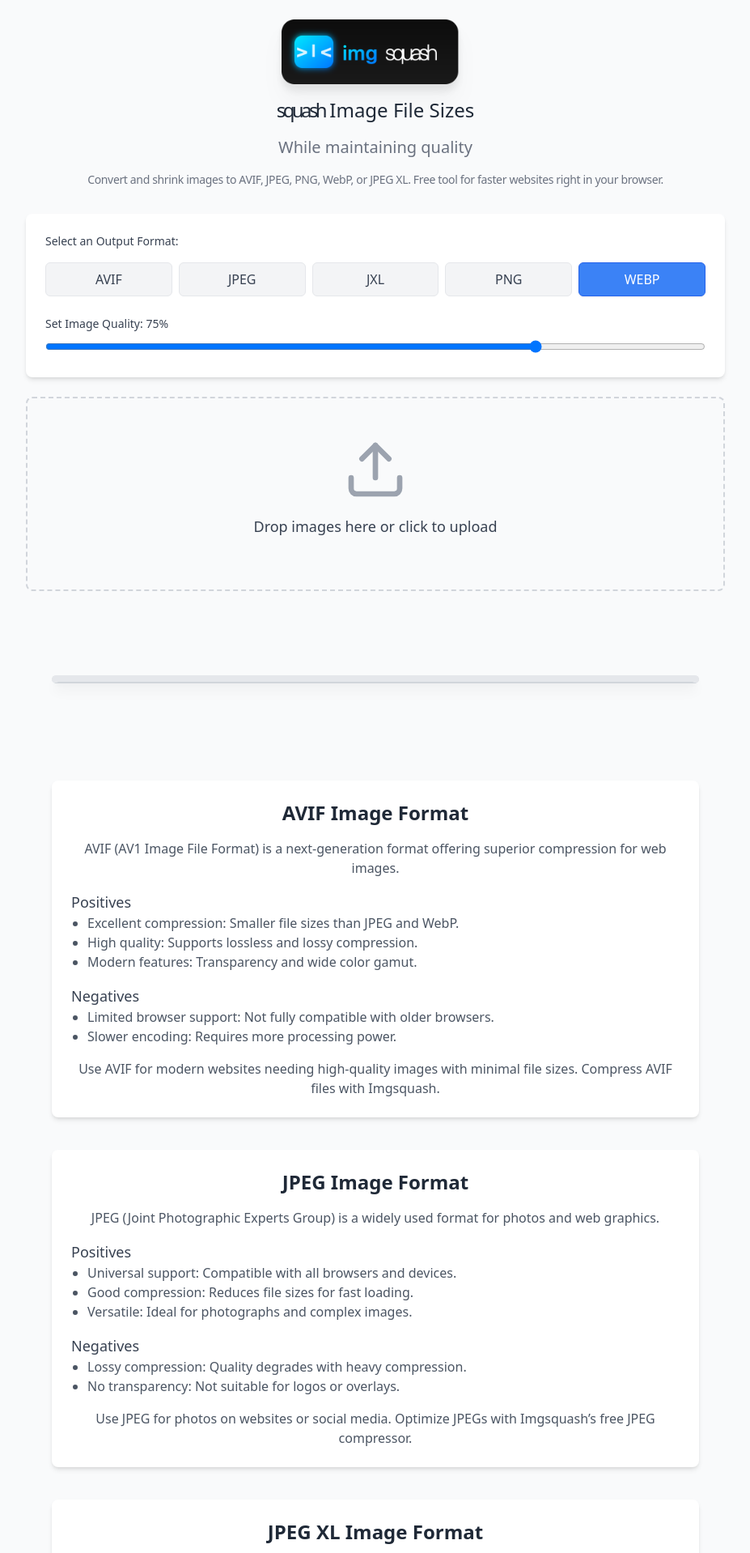
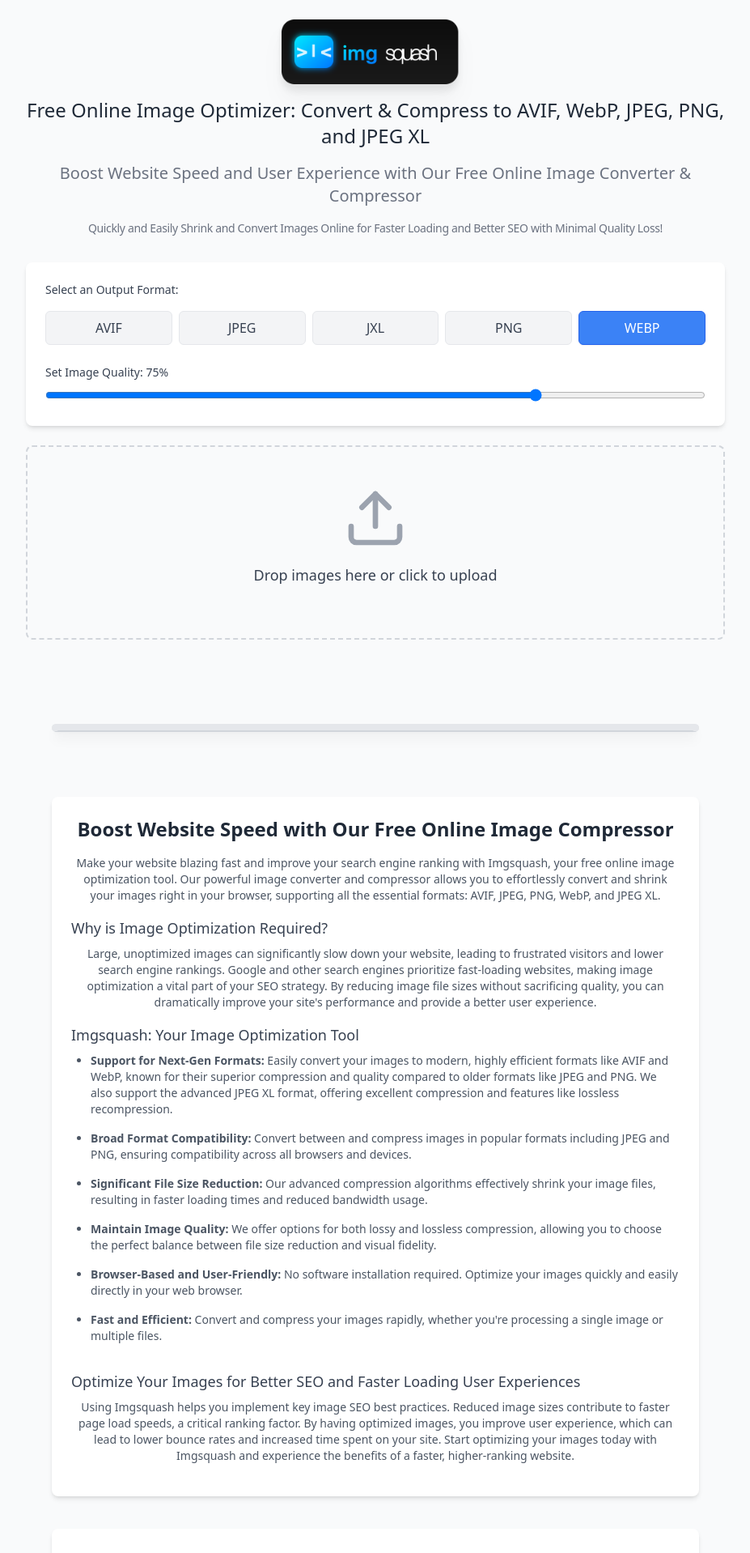
Before and after one commit to pantaleone-ai/imgsquash.com, a React (Vite) app: page / in a window 1280 px wide. Shown: the top 1918 px of the page at 81% size, without its empty margins (176-1103 px from the left). Built offline with nearby package versions, Linux system fonts and the light colour scheme.

Commit message:
homepage SEO

```diff
--- a/src/App.tsx
+++ b/src/App.tsx
@@ -88,10 +88,10 @@
 
           </div>
           <h1 className="text-gray-800 text-2xl">
-         <span className='tracking-[-.15em] font-medium'>squash</span>  Image File Sizes
+         Free Online Image Optimizer: Convert & Compress to AVIF, WebP, JPEG, PNG, and JPEG XL
           </h1>
-          <h2 className="text-gray-500 text-xl m-4">While maintaining quality</h2>
-          <h2 className="text-gray-500 text-sm tracking-tight">Convert and shrink images to AVIF, JPEG, PNG, WebP, or JPEG XL. Free tool for faster websites right in your browser.</h2>
+          <h2 className="text-gray-500 text-xl m-4">Boost Website Speed and User Experience with Our Free Online Image Converter & Compressor</h2>
+          <h2 className="text-gray-500 text-sm tracking-tight">Quickly and Easily Shrink and Convert Images Online for Faster Loading and Better SEO with Minimal Quality Loss!</h2>
         </div>
 
         <div className="space-y-6 ">
@@ -126,12 +126,59 @@
 <hr className="border-8 h-1 border-gradient-to-r from-gray-200 to-gray-800 rounded-full shadow-lg border-b-gray-300 border-b-2 " />
 
 
-                  <div className="flex items-center justify-center gap-2 mt-10 pt-20">
+                  <div className="flex items-center justify-center gap-2 mt-10 pt-10">
 
 
 
     <section className="w-full">
+
       <div className="w-full bg-white p-6 rounded-lg shadow-md">
+
+    <h2 className="text-2xl font-semibold text-gray-800 mb-4">Boost Website Speed with Our Free Online Image Compressor</h2>
+
+    <p className="text-gray-600 mb-4 text-sm">
+        Make your website blazing fast and improve your search engine ranking with Imgsquash, your free online image optimization tool. Our powerful image converter and compressor allows you to effortlessly convert and shrink your images right in your browser, supporting all the essential formats: AVIF, JPEG, PNG, WebP, and JPEG XL.
+    </p>
+
+    <h3 className="text-lg font-medium text-gray-700 text-left mb-2">Why is Image Optimization Required?</h3>
+
+    <p className="text-gray-600 mb-4 text-sm">
+        Large, unoptimized images can significantly slow down your website, leading to frustrated visitors and lower search engine rankings. Google and other search engines prioritize fast-loading websites, making image optimization a vital part of your SEO strategy. By reducing image file sizes without sacrificing quality, you can dramatically improve your site's performance and provide a better user experience.
+    </p>
+
+    <h3 className="text-lg font-medium text-gray-700 text-left mb-2">Imgsquash: Your Image Optimization Tool</h3>
+
+    <ul className="list-disc pl-6 text-gray-600 mb-8 text-left text-sm">
+        <li className="mb-4">
+            <strong>Support for Next-Gen Formats:</strong> Easily convert your images to modern, highly efficient formats like AVIF and WebP, known for their superior compression and quality compared to older formats like JPEG and PNG. We also support the advanced JPEG XL format, offering excellent compression and features like lossless recompression.
+        </li>
+        <li className="mb-4">
+            <strong>Broad Format Compatibility:</strong> Convert between and compress images in popular formats including JPEG and PNG, ensuring compatibility across all browsers and devices.
+        </li>
+        <li className="mb-4">
+            <strong>Significant File Size Reduction:</strong> Our advanced compression algorithms effectively shrink your image files, resulting in faster loading times and reduced bandwidth usage.
+        </li>
+        <li className="mb-4">
+            <strong>Maintain Image Quality:</strong> We offer options for both lossy and lossless compression, allowing you to choose the perfect balance between file size reduction and visual fidelity.
+        </li>
+        <li className="mb-4">
+            <strong>Browser-Based and User-Friendly:</strong> No software installation required. Optimize your images quickly and easily directly in your web browser.
+        </li>
+        <li className="mb-4">
+            <strong>Fast and Efficient:</strong> Convert and compress your images rapidly, whether you're processing a single image or multiple files.
+        </li>
+    </ul>
+
+    <h3 className="text-lg font-medium text-gray-700 text-left mb-2">Optimize Your Images for Better SEO and Faster Loading User Experiences</h3>
+
+    <p className="text-gray-600 mb-4 text-sm">
+        Using Imgsquash helps you implement key image SEO best practices. Reduced image sizes contribute to faster page load speeds, a critical ranking factor. By having optimized images, you improve user experience, which can lead to lower bounce rates and increased time spent on your site. Start optimizing your images today with Imgsquash and experience the benefits of a faster, higher-ranking website.
+    </p>
+
+
+      </div>
+
+      <div className="w-full bg-white p-6 rounded-lg shadow-md mt-10">
         <h2 className="text-2xl font-semibold text-gray-800 mb-4">AVIF Image Format</h2>
         <p className="text-gray-600 mb-4">AVIF (AV1 Image File Format) is a next-generation format offering superior compression for web images.</p>
         <h3 className="text-lg font-medium text-gray-700 text-left">Positives</h3>
```
